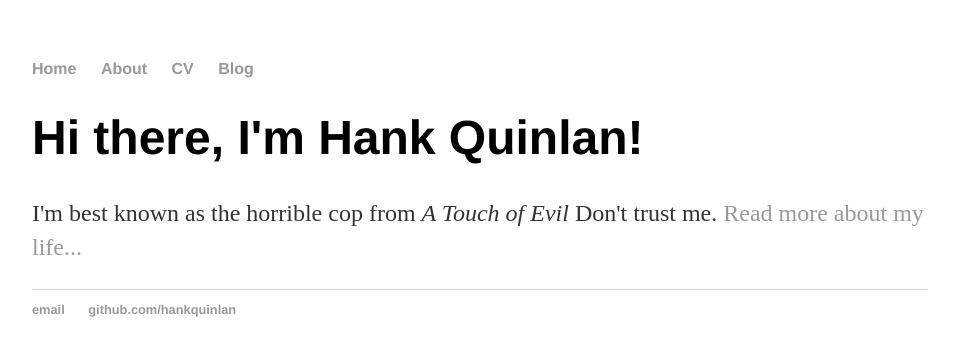
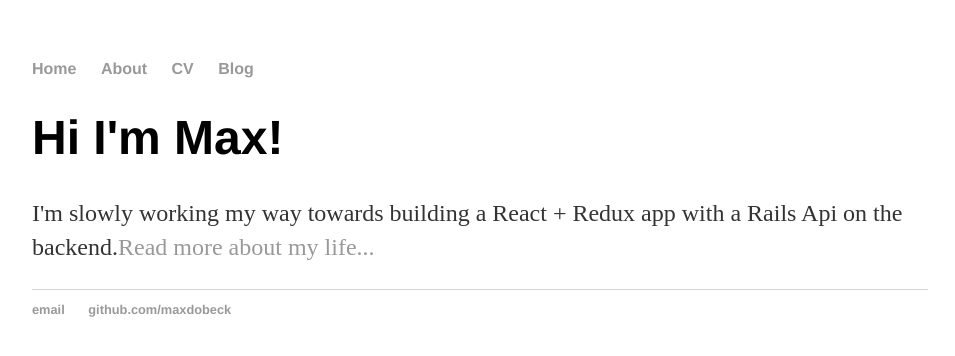
Before and after one commit to maxdobeck/maxdobeck.github.io, a Jekyll site: the page index.html, which Jekyll copies as it is, in a window 1280 px wide. Shown: the top 356 px of the page, without its empty margins (160-1115 px from the left). Built offline with Jekyll 4.4.1, drawn with Linux system fonts in a browser that asks for light colours.

Commit message:
Put my name in there.

```diff
--- a/_config.yml
+++ b/_config.yml
@@ -1 +1,3 @@
+name: Max Dobeck
+markdown: kramdown
 theme: jekyll-theme-slate
--- a/index.html
+++ b/index.html
@@ -1,7 +1,7 @@
 <!DOCTYPE html>
 <html>
 	<head>
-		<title>Hank Quinlan, Horrible Cop</title>
+		<title>Max Code</title>
 		<!-- link to main stylesheet -->
 		<link rel="stylesheet" type="text/css" href="/css/main.css">
 	</head>
@@ -16,14 +16,14 @@
 		</nav>
 		<div class="container">
     		<div class="blurb">
-        		<h1>Hi there, I'm Hank Quinlan!</h1>
-				<p>I'm best known as the horrible cop from <em>A Touch of Evil</em> Don't trust me. <a href="/about">Read more about my life...</a></p>
+        		<h1>Hi I'm Max!</h1>
+				<p>I'm slowly working my way towards building a React + Redux app with a Rails Api on the backend.<a href="/about">Read more about my life...</a></p>
     		</div><!-- /.blurb -->
 		</div><!-- /.container -->
 		<footer>
     		<ul>
-        		<li><a href="mailto:hankquinlanhub@gmail.com">email</a></li>
-        		<li><a href="https://github.com/hankquinlan">github.com/hankquinlan</a></li>
+        		<li><a href="mailto:dobeckmax@gmail.com">email</a></li>
+        		<li><a href="https://github.com/maxdobeck">github.com/maxdobeck</a></li>
 			</ul>
 		</footer>
 	</body>
```
